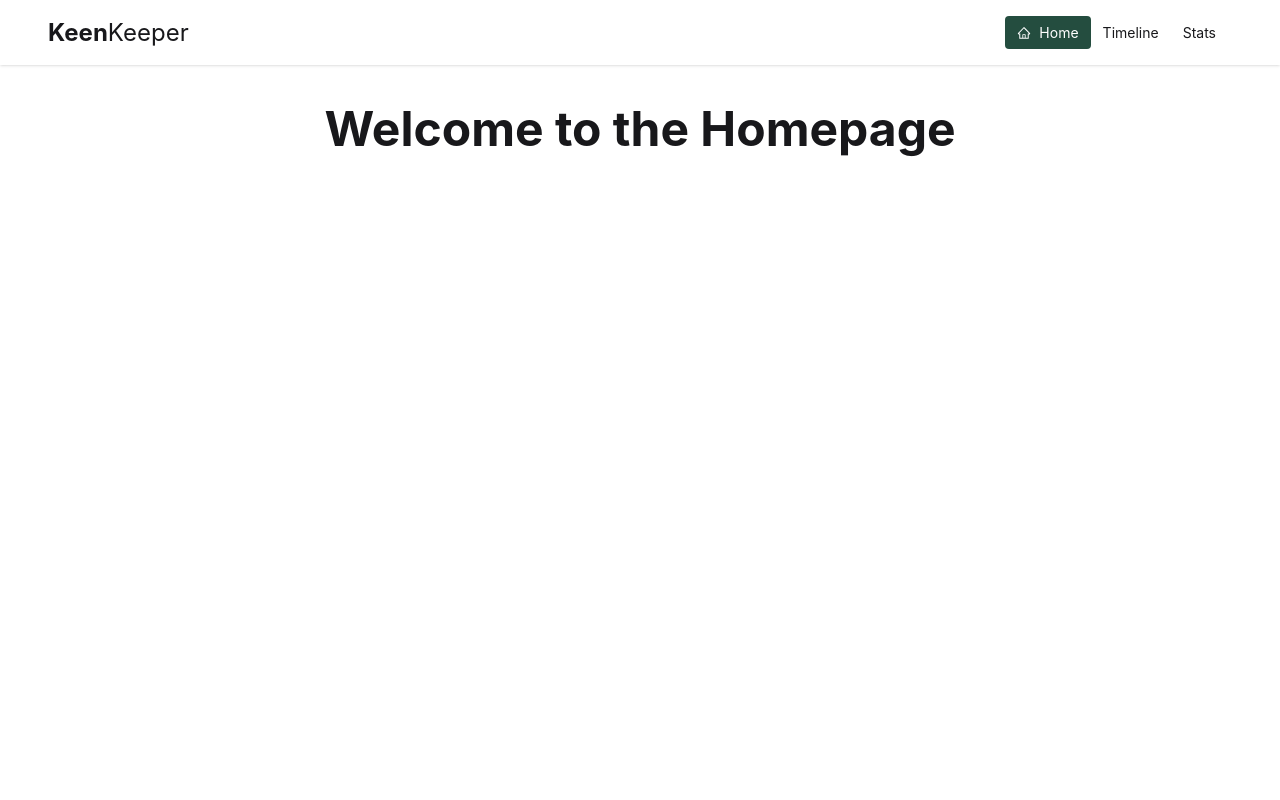
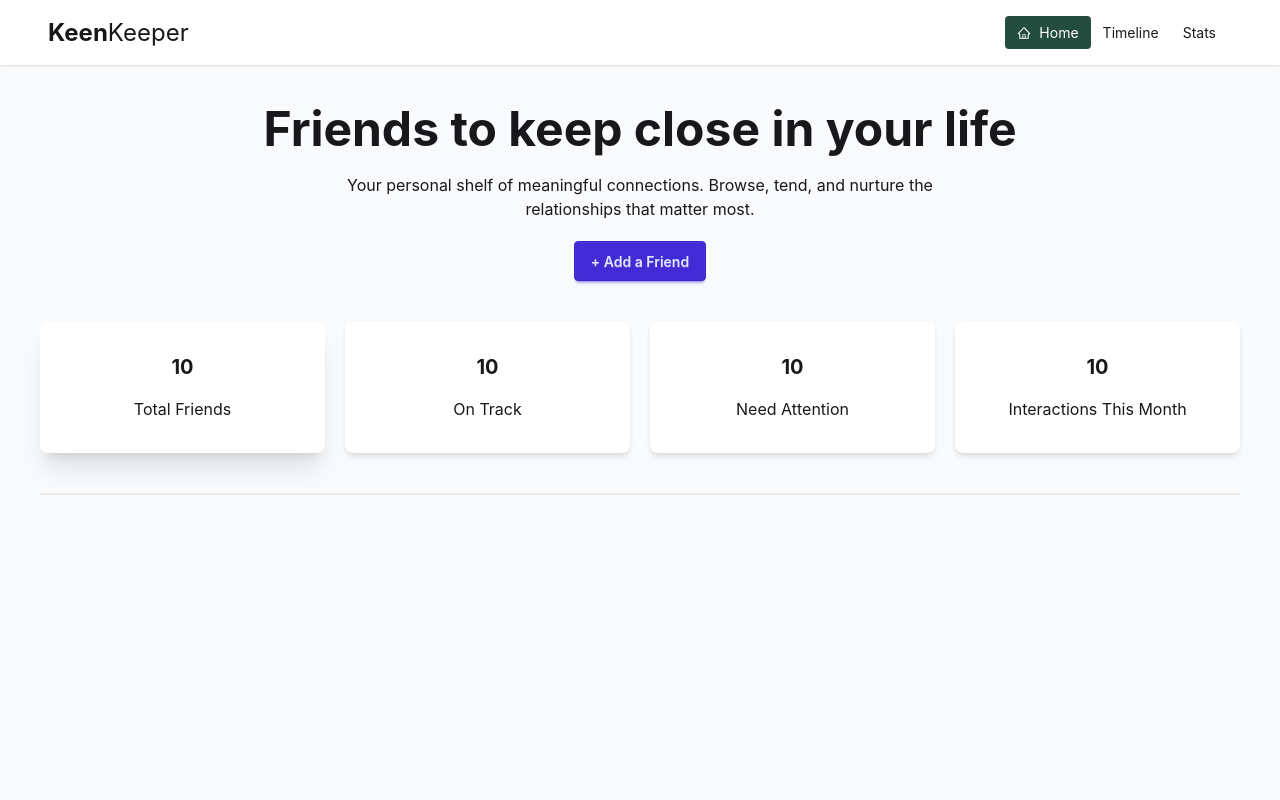
Before and after one commit to Arafathosen2001/my-keen-keeper, a React (Vite) app: page / in a window 1280 px wide. Shown: the top 800 px of the page. Built offline with nearby package versions, Linux system fonts and the light colour scheme.

Commit message:
Add Nav footer and summary card || 2026-04-14 06:01 PM

```diff
--- a/index.html
+++ b/index.html
@@ -6,7 +6,7 @@
     <meta name="viewport" content="width=device-width, initial-scale=1.0" />
     <title>my-keen-keeper</title>
   </head>
-  <body>
+  <body className="bg-[#F8FAFC]">
     <div id="root"></div>
     <script type="module" src="/src/main.jsx"></script>
   </body>
--- /dev/null
+++ b/src/Component/Baner/Baner.jsx
@@ -0,0 +1,13 @@
+import React from 'react';
+
+const Baner = () => {
+    return (
+        <div className='text-center mt-10 space-y-5'>
+            <h2 className='text-5xl font-bold'>Friends to keep close in your life</h2>
+            <p>Your personal shelf of meaningful connections. Browse, tend, and nurture the <br /> relationships that matter most.</p>
+            <button className='btn btn-primary mx-auto'>+ Add a Friend</button>
+        </div>
+    );
+};
+
+export default Baner;
--- a/src/Component/Footer/Footer.jsx
+++ b/src/Component/Footer/Footer.jsx
@@ -28,7 +28,7 @@ const Footer = () => {
 
                     </div>
             </nav>
-            <div className="container flex justify-between items-center border-t border-gray-50 pt-4">
+            <div className="container flex justify-between items-center border-t border-[#E9E9E9] pt-4">
                 <div className="text-sm">© {new Date().getFullYear()} KeenKeeper. All rights reserved.</div>
                 <div className="text-sm">Privacy Policy | Terms of Service</div>
             </div>
--- /dev/null
+++ b/src/Component/SummaryCard/SummaryCard.jsx
@@ -0,0 +1,26 @@
+import React from 'react';
+
+const SummaryCard = () => {
+    return (
+        <div className='grid grid-cols-4 gap-5 items-center justify-items-center mt-10 text-center border-b-2 border-[#E9E9E9] pb-10'>
+            <div className="space-y-4 p-8 bg-white rounded-lg shadow-xl w-full">
+                <h3 className="text-xl font-bold">10</h3>
+                <p>Total Friends</p>
+            </div>
+            <div className="space-y-4 p-8 bg-white rounded-lg shadow-md w-full">
+                <h3 className="text-xl font-bold">10</h3>
+                <p>On Track</p>
+            </div>
+            <div className="space-y-4 p-8 bg-white rounded-lg shadow-md w-full">
+                <h3 className="text-xl font-bold">10</h3>
+                <p>Need Attention</p>
+            </div>
+            <div className="space-y-4 p-8 bg-white rounded-lg shadow-md w-full">
+                <h3 className="text-xl font-bold">10</h3>
+                <p>Interactions This Month</p>
+            </div>
+        </div>
+    );
+};
+
+export default SummaryCard;
--- a/src/Pages/Home/Homepage.jsx
+++ b/src/Pages/Home/Homepage.jsx
@@ -1,9 +1,12 @@
 import React from 'react';
+import Baner from '../../Component/Baner/Baner';
+import SummaryCard from '../../Component/SummaryCard/SummaryCard';
 
 const Homepage = () => {
     return (
         <div className='container min-h-screen'>
-            <h1 className='text-5xl font-bold text-center mt-10'>Welcome to the Homepage</h1>
+            <Baner></Baner>
+            <SummaryCard></SummaryCard>
         </div>
     );
 };
--- a/src/index.css
+++ b/src/index.css
@@ -1,6 +1,9 @@
 @import "tailwindcss";
 @plugin "daisyui";
 
+body{
+    background-color: #F8FAFC;
+}
 .container{
     max-width: 1200px;
     width: 100%;
```
